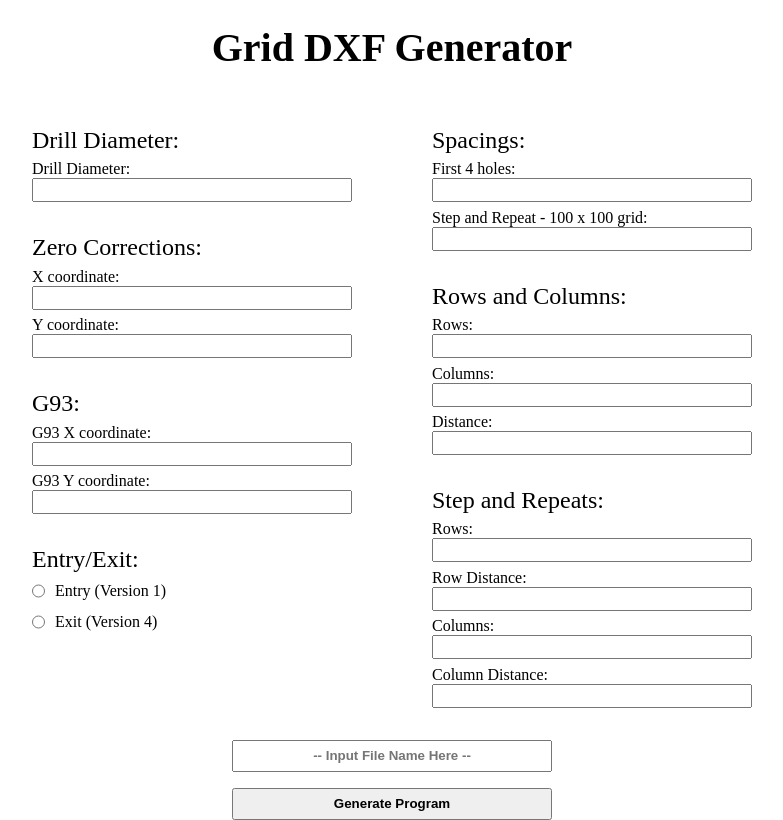
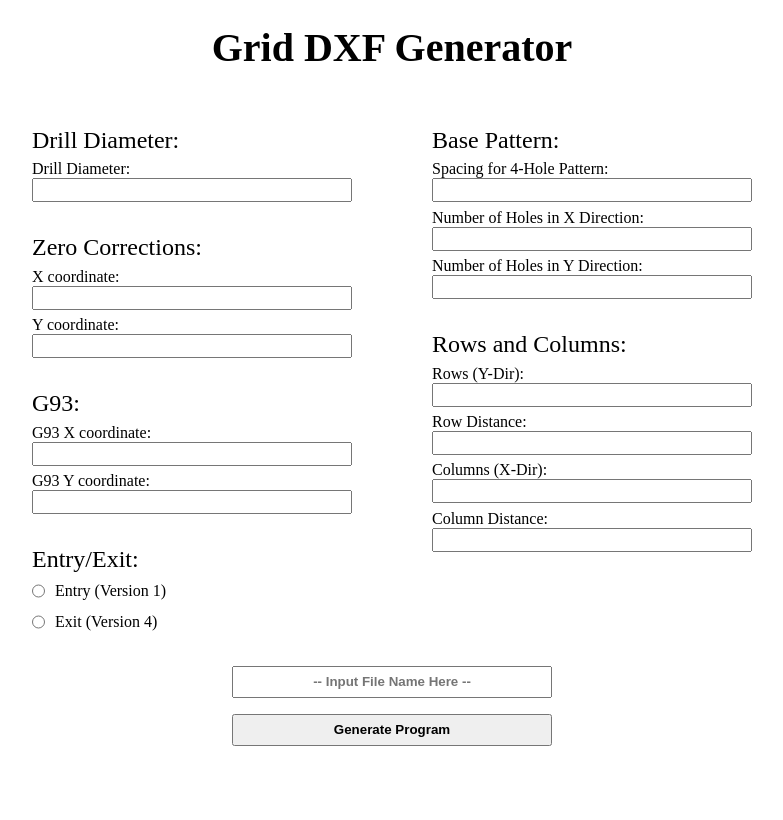
Before and after one commit to tct-tech/grid-generator, a React (Create React App) app: page / in a window 1280 px wide. Shown: the whole page, without its empty margins (248-1031 px from the left). Built offline with nearby package versions, Linux system fonts and the light colour scheme.

Commit message:
any even num

```diff
--- a/src/components/Content.js
+++ b/src/components/Content.js
@@ -2,7 +2,7 @@
  * @Author: Your name
  * @Date:   2023-04-26 16:42:42
  * @Last Modified by:   Your name
- * @Last Modified time: 2023-08-24 15:22:46
+ * @Last Modified time: 2023-12-06 08:48:20
  */
 import React, { useState } from 'react';
 import DataInput from './DataInput';
@@ -18,12 +18,10 @@ const Content = () => {
     const [dist_1, setDist_1] = useState('');
     const [dist_2, setDist_2] = useState('');
     const [dist_3, setDist_3] = useState('');
+    const [numX, setNumX] = useState('');
+    const [numY, setNumY] = useState('');
     const [row, setRow] = useState('');
     const [column, setColumn] = useState('');
-    const [SRRow, setSRRow] = useState('');
-    const [SRColumn, setSRColumn] = useState('');
-    const [SRRowDist, setSRRowDist] = useState('');
-    const [SRColDist, setSRColDist] = useState('');
     const [fileName, setFileName] = useState('');
     const [entry, setEntry] = useState('');
     const [exit, setExit] = useState('');
@@ -54,23 +52,17 @@ const Content = () => {
             case "dist_3":
                 setDist_3(input.value);
                 break;
+            case "numX":
+                setNumX(input.value);
+                break;
+            case "numY":
+                setNumY(input.value);
+                break;
             case "row":
                 setRow(input.value);
                 break;
             case "column":
                 setColumn(input.value);
-                break;
-            case "SRRow":
-                setSRRow(input.value);
-                break;
-            case "SRColumn":
-                setSRColumn(input.value);
-                break;
-            case "SRRowDist":
-                setSRRowDist(input.value);
-                break;
-            case "SRColDist":
-                setSRColDist(input.value);
                 break;
             case "entryExit":
                 if(input.value === 'entry'){
@@ -93,8 +85,13 @@ const Content = () => {
 
     const handleClick = (e) => {
         e.preventDefault();
-        if((!zcX || !zcY || !g93X || !g93Y || !drillDia || !dist_1 || !dist_2 || !dist_3 || !row || !column || !SRRow || !SRColumn || !SRRowDist || !SRColDist) || (!entry && !exit)){
+        if((!zcX || !zcY || !g93X || !g93Y || !drillDia || !dist_1 || !dist_2 || !dist_3 || !numX || !numY || !row || !column ) || (!entry && !exit)){
             alert('Missing parameters, all fields are required');
+            return;
+        }
+
+        if(numX % 2 !== 0 || numY % 2 !== 0){
+            alert('Base Pattern X and Y needs to be even number!');
             return;
         }
 
@@ -102,17 +99,15 @@ const Content = () => {
             // console.log('ENTRY (Version1)');
             let content =
             'include("simple.js");' +
-            `for(gpR = 0; gpR < ${SRRow}; gpR++){` +
-            `for(gpC = 0; gpC < ${SRColumn}; gpC++){` +
             `for(r=0;r<${row};r++){` +
             `for(c=0;c<${column}; c++){` +
-            'for(i=0;i<5;i++){' +
-            'for(j=0;j<5;j++){' +
-            `addCircle(${dist_2}*j+c*${dist_3}+(${Number(zcX)+Number(g93X)})+gpC*${SRColDist},${dist_2}*i+r*${dist_3}+${Number(zcY)+Number(g93Y)}+gpR*${SRRowDist},${drillDia/2});` +
-            `addCircle(${dist_2}*j+c*${dist_3}+(${Number(dist_1)+Number(zcX)+Number(g93X)})+gpC*${SRColDist},${dist_2}*i+r*${dist_3}+${Number(dist_1)+Number(zcY)+Number(g93Y)}+gpR*${SRRowDist},${drillDia/2});` +
-            `addCircle(${dist_2}*j+c*${dist_3}+(${Number(dist_1)+Number(zcX)+Number(g93X)})+gpC*${SRColDist},${dist_2}*i+r*${dist_3}+${Number(zcY)+Number(g93Y)}+gpR*${SRRowDist},${drillDia/2});` +
-            `addCircle(${dist_2}*j+c*${dist_3}+(${Number(zcX)+Number(g93X)})+gpC*${SRColDist},${dist_2}*i+r*${dist_3}+${Number(dist_1)+Number(zcY)+Number(g93Y)}+gpR*${SRRowDist},${drillDia/2});` +
-            '}}}}}}';
+            `for(i=0;i<${numY/2};i++){` +
+            `for(j=0;j<${numX/2};j++){` +
+            `addCircle(${2*dist_1}*j+c*${dist_3}+(${Number(zcX)+Number(g93X)}),${2*dist_1}*i+r*${dist_2}+${Number(zcY)+Number(g93Y)},${drillDia/2});` +
+            `addCircle(${2*dist_1}*j+c*${dist_3}+(${Number(dist_1)+Number(zcX)+Number(g93X)}),${2*dist_1}*i+r*${dist_2}+${Number(dist_1)+Number(zcY)+Number(g93Y)},${drillDia/2});` +
+            `addCircle(${2*dist_1}*j+c*${dist_3}+(${Number(dist_1)+Number(zcX)+Number(g93X)}),${2*dist_1}*i+r*${dist_2}+${Number(zcY)+Number(g93Y)},${drillDia/2});` +
+            `addCircle(${2*dist_1}*j+c*${dist_3}+(${Number(zcX)+Number(g93X)}),${2*dist_1}*i+r*${dist_2}+${Number(dist_1)+Number(zcY)+Number(g93Y)},${drillDia/2});` +
+            '}}}}';
             let blob = new Blob([content], {
                 type: "text/plain;charset=utf-8"
             });
@@ -124,17 +119,15 @@ const Content = () => {
             // console.log('EXIT (Version4)');
             let content =
             'include("simple.js");' +
-            `for(gpR = 0; gpR < ${SRRow}; gpR++){` +
-            `for(gpC = 0; gpC < ${SRColumn}; gpC++){` +
             `for(r=0;r<${row};r++){` +
             `for(c=0;c<${column}; c++){` +
-            'for(i=0;i<5;i++){' +
-            'for(j=0;j<5;j++){' +
-            `addCircle(-${dist_2}*j-c*${dist_3}-(${Number(zcX)+Number(g93X)})-gpC*${SRColDist},${dist_2}*i+r*${dist_3}+${Number(zcY)+Number(g93Y)}+gpR*${SRRowDist},${drillDia/2});` +
-            `addCircle(-${dist_2}*j-c*${dist_3}-(${Number(dist_1)+Number(zcX)+Number(g93X)})-gpC*${SRColDist},${dist_2}*i+r*${dist_3}+${Number(dist_1)+Number(zcY)+Number(g93Y)}+gpR*${SRRowDist},${drillDia/2});` +
-            `addCircle(-${dist_2}*j-c*${dist_3}-(${Number(dist_1)+Number(zcX)+Number(g93X)})-gpC*${SRColDist},${dist_2}*i+r*${dist_3}+${Number(zcY)+Number(g93Y)}+gpR*${SRRowDist},${drillDia/2});` +
-            `addCircle(-${dist_2}*j-c*${dist_3}-(${Number(zcX)+Number(g93X)})-gpC*${SRColDist},${dist_2}*i+r*${dist_3}+${Number(dist_1)+Number(zcY)+Number(g93Y)}+gpR*${SRRowDist},${drillDia/2});` +
-            '}}}}}}';
+            `for(i=0;i<${numY/2};i++){` +
+            `for(j=0;j<${numX/2};j++){` +
+            `addCircle(-${2*dist_1}*j-c*${dist_3}-(${Number(zcX)+Number(g93X)}),${2*dist_1}*i+r*${dist_2}+${Number(zcY)+Number(g93Y)},${drillDia/2});` +
+            `addCircle(-${2*dist_1}*j-c*${dist_3}-(${Number(dist_1)+Number(zcX)+Number(g93X)}),${2*dist_1}*i+r*${dist_2}+${Number(dist_1)+Number(zcY)+Number(g93Y)},${drillDia/2});` +
+            `addCircle(-${2*dist_1}*j-c*${dist_3}-(${Number(dist_1)+Number(zcX)+Number(g93X)}),${2*dist_1}*i+r*${dist_2}+${Number(zcY)+Number(g93Y)},${drillDia/2});` +
+            `addCircle(-${2*dist_1}*j-c*${dist_3}-(${Number(zcX)+Number(g93X)}),${2*dist_1}*i+r*${dist_2}+${Number(dist_1)+Number(zcY)+Number(g93Y)},${drillDia/2});` +
+            '}}}}';
             let blob = new Blob([content], {
                 type: "text/plain;charset=utf-8"
             });
@@ -157,10 +150,10 @@ const Content = () => {
                 dist_1={dist_1}
                 dist_2={dist_2}
                 dist_3={dist_3}
+                numX={numX}
+                numY={numY}
                 row={row}
                 column={column}
-                SRRow={SRRow}
-                SRColumn={SRColumn}
                 entry={entry}
                 exit={exit}
             />
--- a/src/components/DataInput.js
+++ b/src/components/DataInput.js
@@ -2,7 +2,7 @@
  * @Author: Your name
  * @Date:   2023-04-26 16:42:42
  * @Last Modified by:   Your name
- * @Last Modified time: 2023-08-24 15:53:29
+ * @Last Modified time: 2023-12-06 08:48:03
  */
 import React from 'react';
 import '../styles/styles.css';
@@ -48,32 +48,25 @@ const DataInput = (props) => {
                     </div>
             </div>
             <div className="sub-component">
-                <div className="title">Spacings: </div>
+                <div className="title">Base Pattern: </div>
                     <div className="inputs">
-                        <label htmlFor='dist_1Input'>First 4 holes: </label>
+                        <label htmlFor='dist_1Input'>Spacing for 4-Hole Pattern: </label>
                         <input id='dist_1Input' name='dist_1' type='number' value={props.dist_1} onChange={handleChange}/>
-                        <label htmlFor='dist_2Input'>Step and Repeat - 100 x 100 grid: </label>
-                        <input id='dist_2Input' name='dist_2' type='number' value={props.dist_2} onChange={handleChange}/>
+                        <label htmlFor='numX'>Number of Holes in X Direction:</label>
+                        <input id='numX' name='numX' type='number' value={props.numX} onChange={handleChange}/>
+                        <label htmlFor='numY'>Number of Holes in Y Direction:</label>
+                        <input id='numY' name='numY' type='number' value={props.numY} onChange={handleChange}/>
                     </div>
                 <div className="title">Rows and Columns: </div>
                     <div className="inputs">
-                        <label htmlFor='rowInput'>Rows: </label>
+                        <label htmlFor='rowInput'>Rows (Y-Dir): </label>
                         <input id='rowInput' name='row' type='number' value={props.row} onChange={handleChange}/>
-                        <label htmlFor='columnInput'>Columns: </label>
+                        <label htmlFor='dist_2Input'>Row Distance: </label>
+                        <input id='dist_2Input' name='dist_2' type='number' value={props.dist_2} onChange={handleChange}/>
+                        <label htmlFor='columnInput'>Columns (X-Dir): </label>
                         <input id='columnInput' name='column' type='number' value={props.column} onChange={handleChange}/>
-                        <label htmlFor='dist_3Input'>Distance: </label>
+                        <label htmlFor='dist_3Input'>Column Distance: </label>
                         <input id='dist_3Input' name='dist_3' type='number' value={props.dist_3} onChange={handleChange}/>
-                    </div>
-                <div className="title">Step and Repeats: </div>
-                    <div className="inputs">
-                        <label htmlFor='SRRowInput'>Rows: </label>
-                        <input id='SRRowInput' name='SRRow' type='number' value={props.SRRow} onChange={handleChange}/>
-                        <label htmlFor='SRRowDistInput'>Row Distance: </label>
-                        <input id='SRRowDistInput' name='SRRowDist' type='number' value={props.SRRowDist} onChange={handleChange}/>
-                        <label htmlFor='SRColumnInput'>Columns: </label>
-                        <input id='SRColumnInput' name='SRColumn' type='number' value={props.SRColumn} onChange={handleChange}/>
-                        <label htmlFor='SRColDistInput'>Column Distance: </label>
-                        <input id='SRColDistInput' name='SRColDist' type='number' value={props.SRColDist} onChange={handleChange}/>
                     </div>
             </div>
         </form>
```
